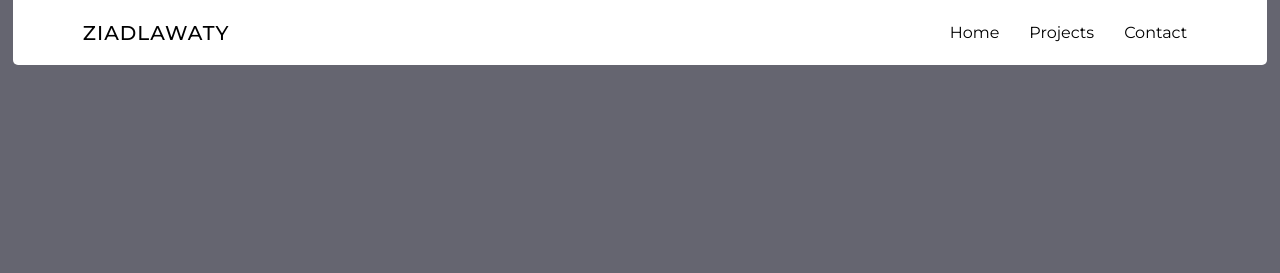
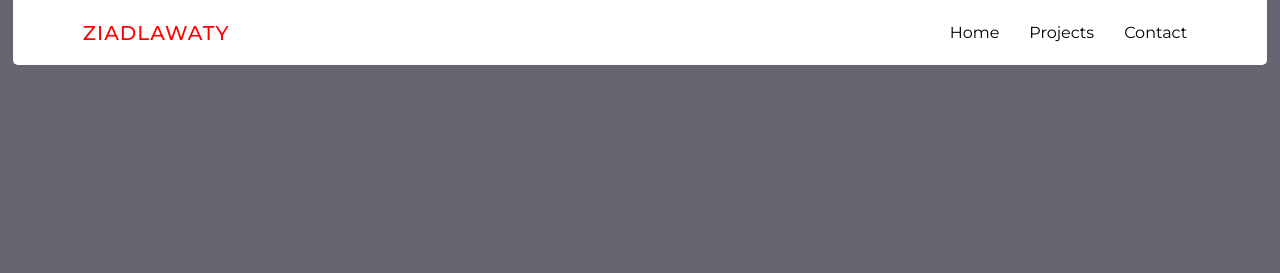
Before and after one commit to ziadlawatey/ziadlawaty-portifolio, a plain HTML site: page index.html in a window 1280 px wide. In both pictures the pointer is over the link "ZIADLAWATY". Shown: the top 273 px of the page. Drawn offline with Linux system fonts and the light colour scheme.

Commit message:
Update styles.css

```diff
--- a/css/styles.css
+++ b/css/styles.css
@@ -73,6 +73,11 @@ button {
   letter-spacing: 1px;
   font-size: 20px;
   font-weight: 500;
+  transition: all 0.5s;
+}
+
+.logo:hover {
+  color: #f00;
 }
 
 .menu-btn {
```
